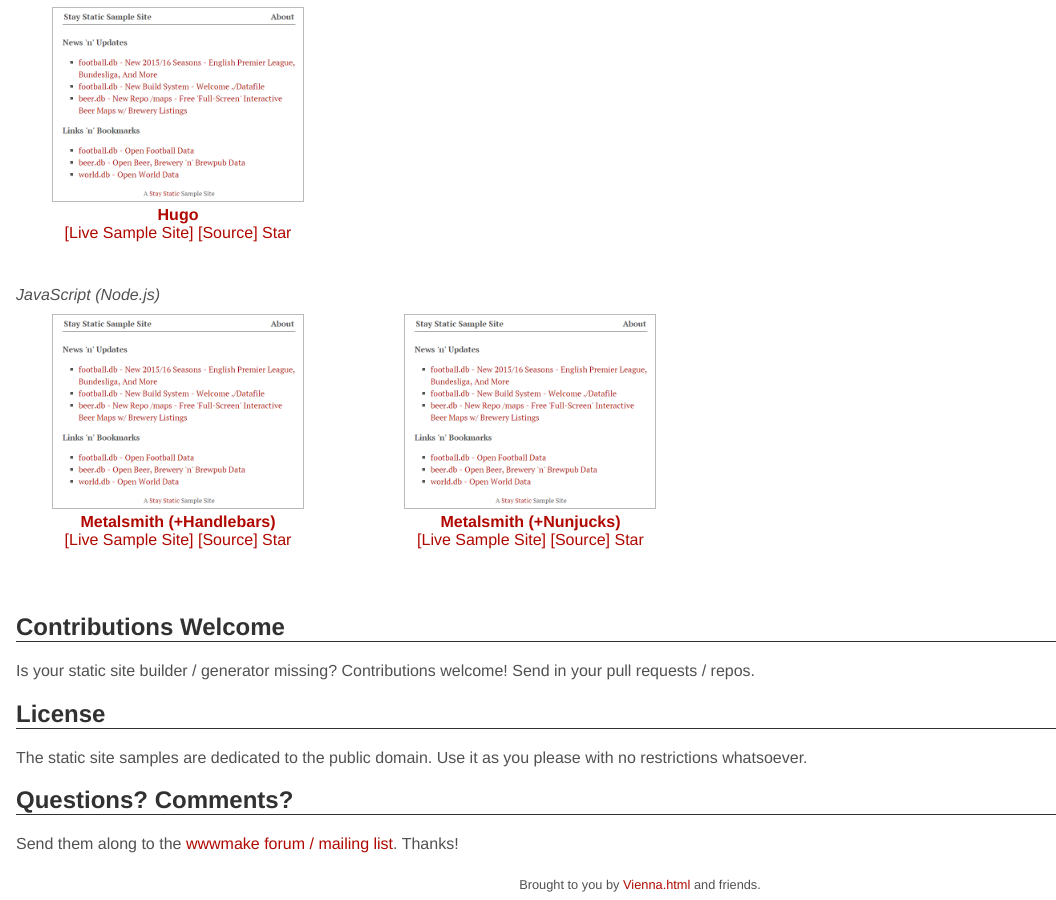
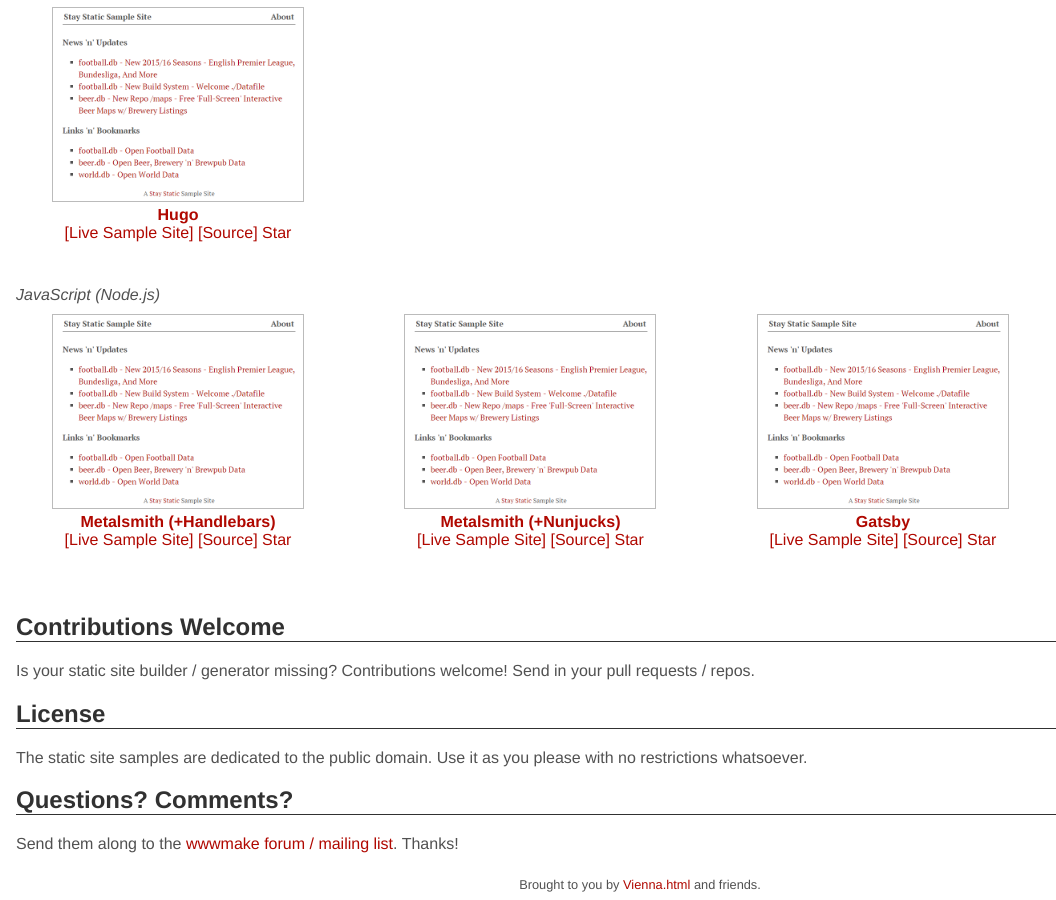
Before and after one commit to staystatic/staystatic.github.io, a Jekyll site: the page built from index.md, in a window 1280 px wide and 900 px high, scrolled down 788 px. Shown: the whole window, without its empty margins (0-1056 px from the left). Built offline with Jekyll 4.4.1, drawn with Linux system fonts in a browser that asks for light colours.

Commit message:
add gatsby

```diff
--- a/_includes/sites.html
+++ b/_includes/sites.html
@@ -159,6 +159,31 @@
   </div>
 
 
+<div class='site'>
+    <div class='site-preview'>
+       <a href="{{site.path}}/sites/gatsby">
+        <img src="{{site.path}}/i/samplesite.png" class="samplesite">
+       </a>
+    </div>
+    <div class='site-info'>
+        <a href="https://github.com/gatsbyjs/gatsby"><b>Gatsby</b></a>
+        <br>
+           <a href="{{site.path}}/sites/gatsby">[Live Sample Site]</a>
+           <a href="https://github.com/staystatic/gatsby">[Source]</a>
+<a class="github-button" href="https://github.com/staystatic/gatsby"
+   data-icon="octicon-star"
+   data-count-href="/staystatic/gatsby/stargazers"
+   data-count-api="/repos/staystatic/gatsby#stargazers_count"
+   data-count-aria-label="# stargazers on GitHub"
+   aria-label="Star staystatic/gatsby on GitHub">Star</a>
+
+        <!-- <br>
+          #react #jsx
+          -->
+    </div>
+  </div>
+
+
 
 <!--   GitHub button
   Place this tag right after the last button or just before your close body tag.
```
